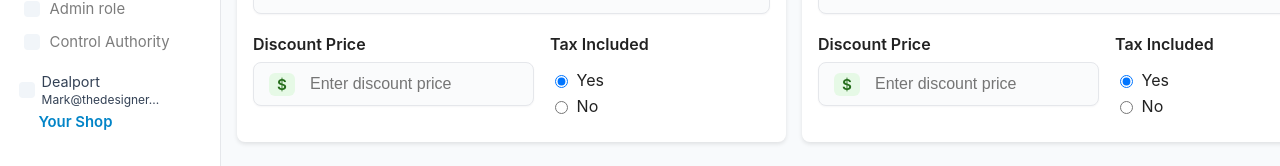
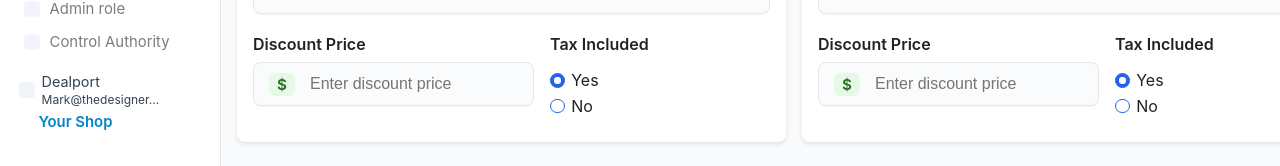
Before and after one commit to amandeep96001-beep/Frontend, a React (Create React App) app: page / in a window 1280 px wide. Shown: the part 502-668 px from the top of the page. Built offline with nearby package versions, Linux system fonts and the light colour scheme; no server answers.

Commit message:
make radio button reusabl

```diff
--- a/src/components/Form/RadioButton.module.css
+++ b/src/components/Form/RadioButton.module.css
@@ -21,11 +21,11 @@
 }
 
 .radioCustom {
-  width: 1rem;
-  height: 1rem;
-  border: 2px solid #2563eb;
+  width: 0.8rem;
+  height: 0.8rem;
+  border: 1.5px solid #2563eb;
   border-radius: 50%;
-  margin-right: 0.5rem;
+  margin-right: 0.4rem;
   display: flex;
   align-items: center;
   justify-content: center;
@@ -37,8 +37,8 @@
 
 .radioCustom::after {
   content: '';
-  width: 0.5rem;
-  height: 0.5rem;
+  width: 0.4rem;
+  height: 0.4rem;
   background-color: white;
   border-radius: 50%;
   display: block;
--- a/src/components/Form/RadioButton.tsx
+++ b/src/components/Form/RadioButton.tsx
@@ -1,16 +1,22 @@
 import React from 'react';
 import styles from './RadioButton.module.css';
 
+interface RadioButtonOption {
+  label: string;
+  value: string;
+}
+
 interface RadioButtonProps {
   name: string;
-  options: { label: string; value: string }[];
+  options: RadioButtonOption[];
   selectedValue: string;
   onChange: (value: string) => void;
+  direction?: 'row' | 'column';
 }
 
-const RadioButton: React.FC<RadioButtonProps> = ({ name, options, selectedValue, onChange }) => {
+const RadioButton: React.FC<RadioButtonProps> = ({ name, options, selectedValue, onChange, direction = 'column' }) => {
   return (
-    <div className={styles.radioGroup}>
+    <div className={styles.radioGroup} style={{ flexDirection: direction }}>
       {options.map((option) => (
         <label key={option.value} className={styles.radioLabel}>
           <input
--- a/src/features/dashboard/Add-Product/BasicDetail/BasicDetail.tsx
+++ b/src/features/dashboard/Add-Product/BasicDetail/BasicDetail.tsx
@@ -1,6 +1,7 @@
-import { useId, useState } from 'react';
+import React, { useId, useState } from 'react';
 import MainCard from "../../../../components/Main-Card/MainCard";
 import InputField from "../../../../components/Form/InputField";
+import RadioButton from "../../../../components/Form/RadioButton";
 import styles from './BasicDetail.module.css';
 
 
@@ -29,28 +30,16 @@ const BasicDetail = () => {
                     />
                     <div className={styles.inputContainer}>
                         <h4 className={styles.inputLabel}>Tax Included</h4>
-                        <div className={styles.radioGroup}>
-                            <label className={styles.radioLabel}>
-                                <input
-                                    type="radio"
-                                    name={taxIncludedName}
-                                    value="yes"
-                                    checked={taxIncluded === 'yes'}
-                                    onChange={() => setTaxIncluded('yes')}
-                                />
-                                Yes
-                            </label>
-                            <label className={styles.radioLabel}>
-                                <input
-                                    type="radio"
-                                    name={taxIncludedName}
-                                    value="no"
-                                    checked={taxIncluded === 'no'}
-                                    onChange={() => setTaxIncluded('no')}
-                                />
-                                No
-                            </label>
-                        </div>
+                        <RadioButton
+                            name={taxIncludedName}
+                            options={[
+                                { label: "Yes", value: "yes" },
+                                { label: "No", value: "no" },
+                            ]}
+                            selectedValue={taxIncluded}
+                            onChange={setTaxIncluded}
+                            direction="column"
+                        />
                     </div>
                 </div>
             </div>
```
